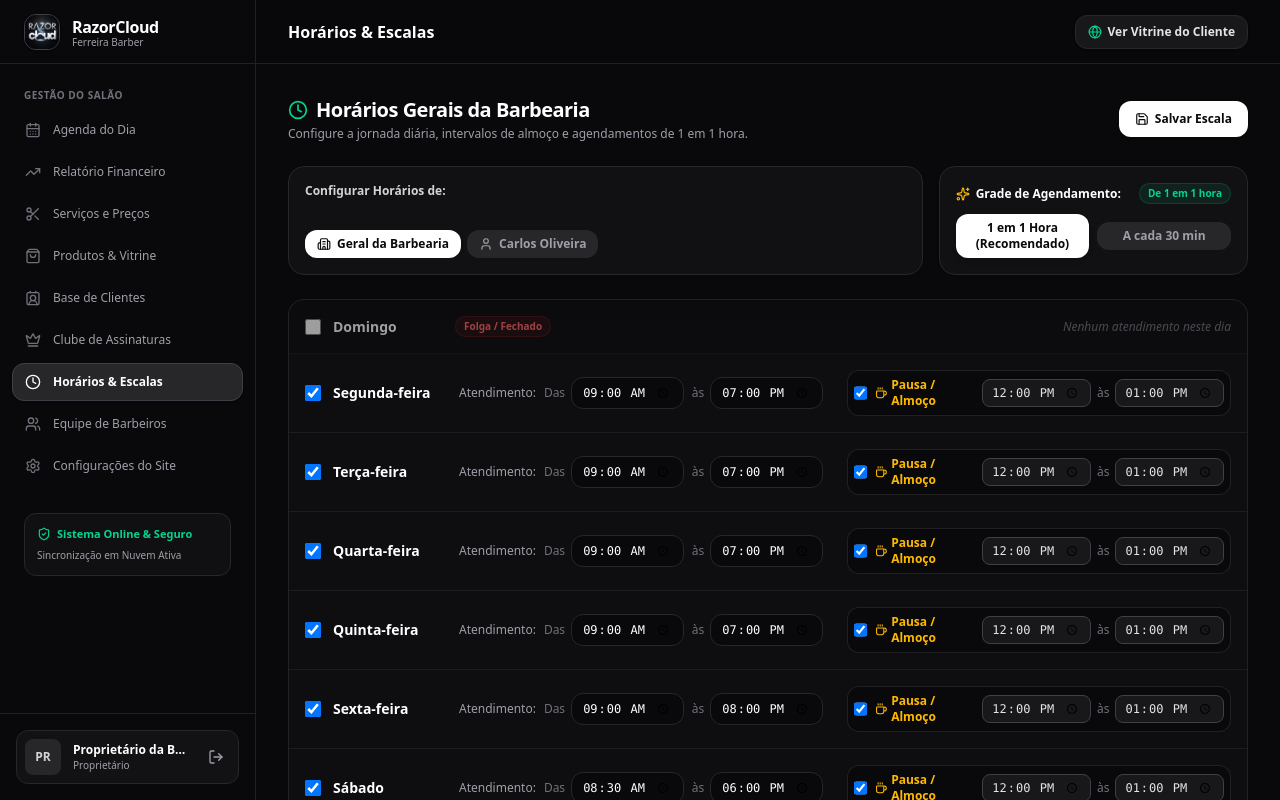
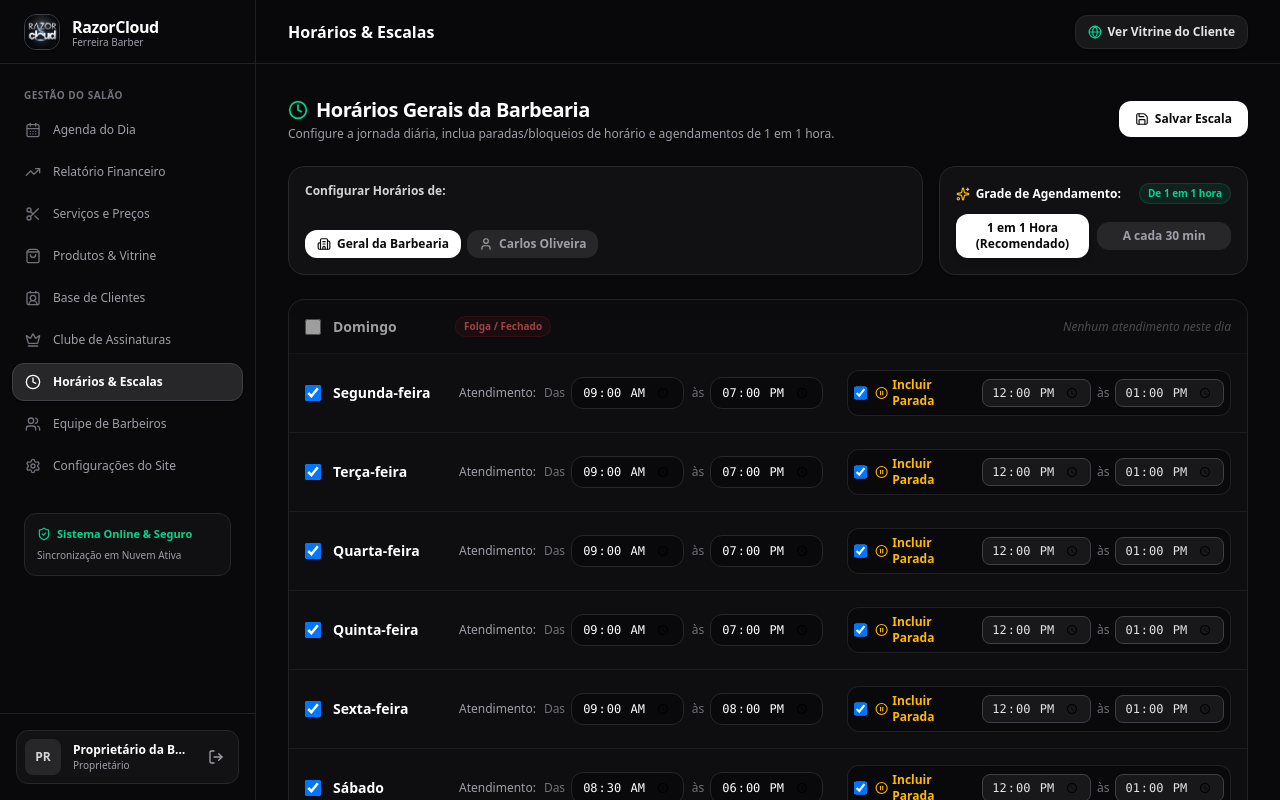
Before and after one commit to ferreiratheone/RazorCloud, a React (Vite) app: page / in a window 1280 px wide. Both pictures are taken after a click on the button "Horários & Escalas". Built offline with nearby package versions, Linux system fonts and the light colour scheme; no server answers.

Commit message:
feat: rename break time option to Incluir Parada for emergencies and intervals

```diff
--- a/src/components/dashboard/tabs/HoursTab.tsx
+++ b/src/components/dashboard/tabs/HoursTab.tsx
@@ -7,7 +7,7 @@ import {
   AlertCircle,
   User,
   Building2,
-  Coffee,
+  PauseCircle,
   Sparkles
 } from 'lucide-react';
 import { DataService } from '@/src/lib/data-service';
@@ -159,7 +159,7 @@ export function HoursTab({ organization, currentUser }: HoursTabProps) {
             }
           </h2>
           <p className="text-xs text-zinc-400 mt-0.5">
-            Configure a jornada diária, intervalos de almoço e agendamentos de 1 em 1 hora.
+            Configure a jornada diária, inclua paradas/bloqueios de horário e agendamentos de 1 em 1 hora.
           </p>
         </div>
 
@@ -317,7 +317,7 @@ export function HoursTab({ organization, currentUser }: HoursTabProps) {
                       </div>
                     </div>
 
-                    {/* Horário de Almoço / Pausa */}
+                    {/* Incluir Parada / Bloqueio de Horário */}
                     <div className="flex items-center gap-2.5 bg-zinc-950/70 border border-zinc-800/80 rounded-xl p-2 sm:p-1.5">
                       <div className="flex items-center gap-2">
                         <input
@@ -331,7 +331,7 @@ export function HoursTab({ organization, currentUser }: HoursTabProps) {
                           htmlFor={`break-${schedule.day_of_week}`}
                           className="text-xs font-semibold text-amber-400 flex items-center gap-1 cursor-pointer"
                         >
-                          <Coffee className="w-3.5 h-3.5" /> Pausa / Almoço
+                          <PauseCircle className="w-3.5 h-3.5 text-amber-400" /> Incluir Parada
                         </label>
                       </div>
 
@@ -352,7 +352,7 @@ export function HoursTab({ organization, currentUser }: HoursTabProps) {
                           />
                         </div>
                       ) : (
-                        <span className="text-[11px] text-zinc-500 italic">Sem intervalo</span>
+                        <span className="text-[11px] text-zinc-500 italic">Sem paradas</span>
                       )}
                     </div>
                   </div>
```
